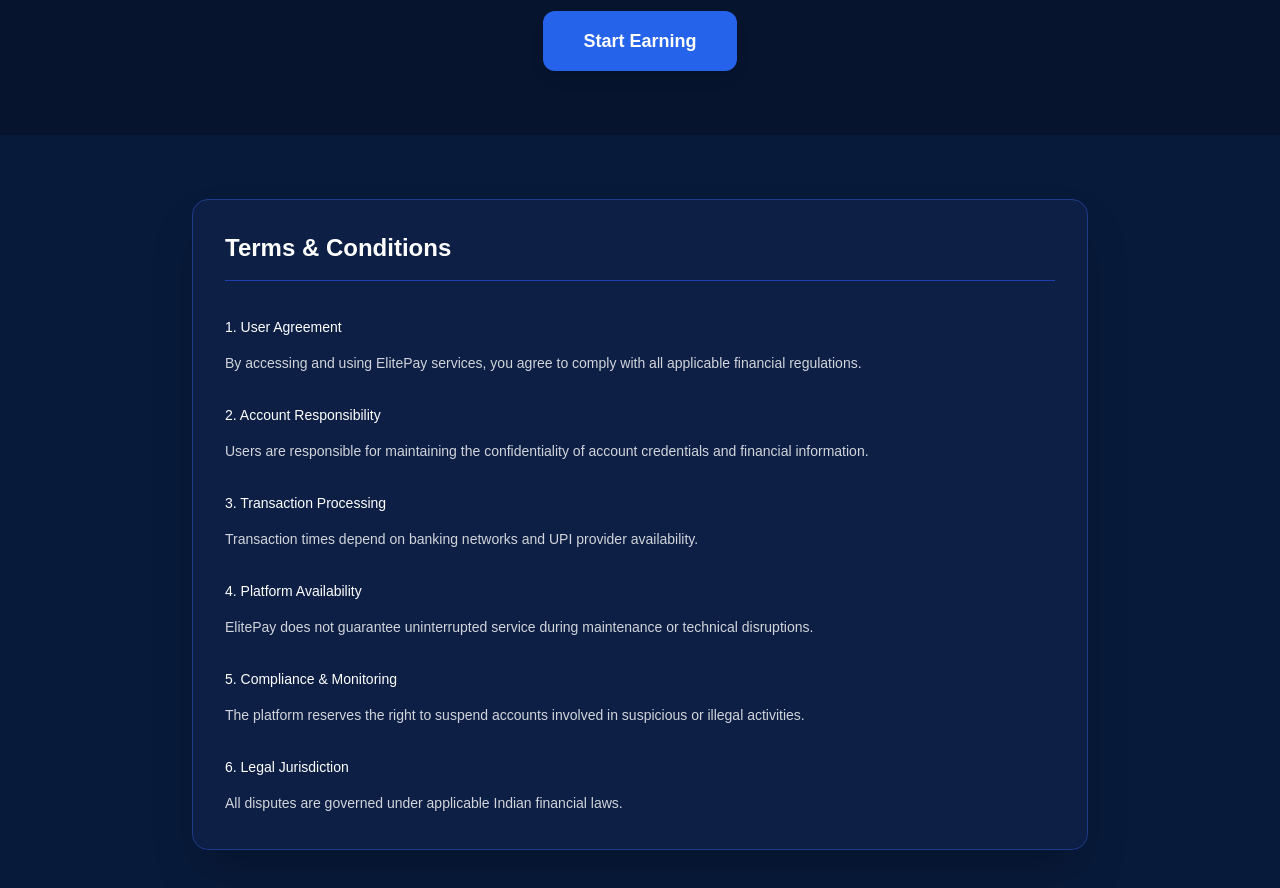
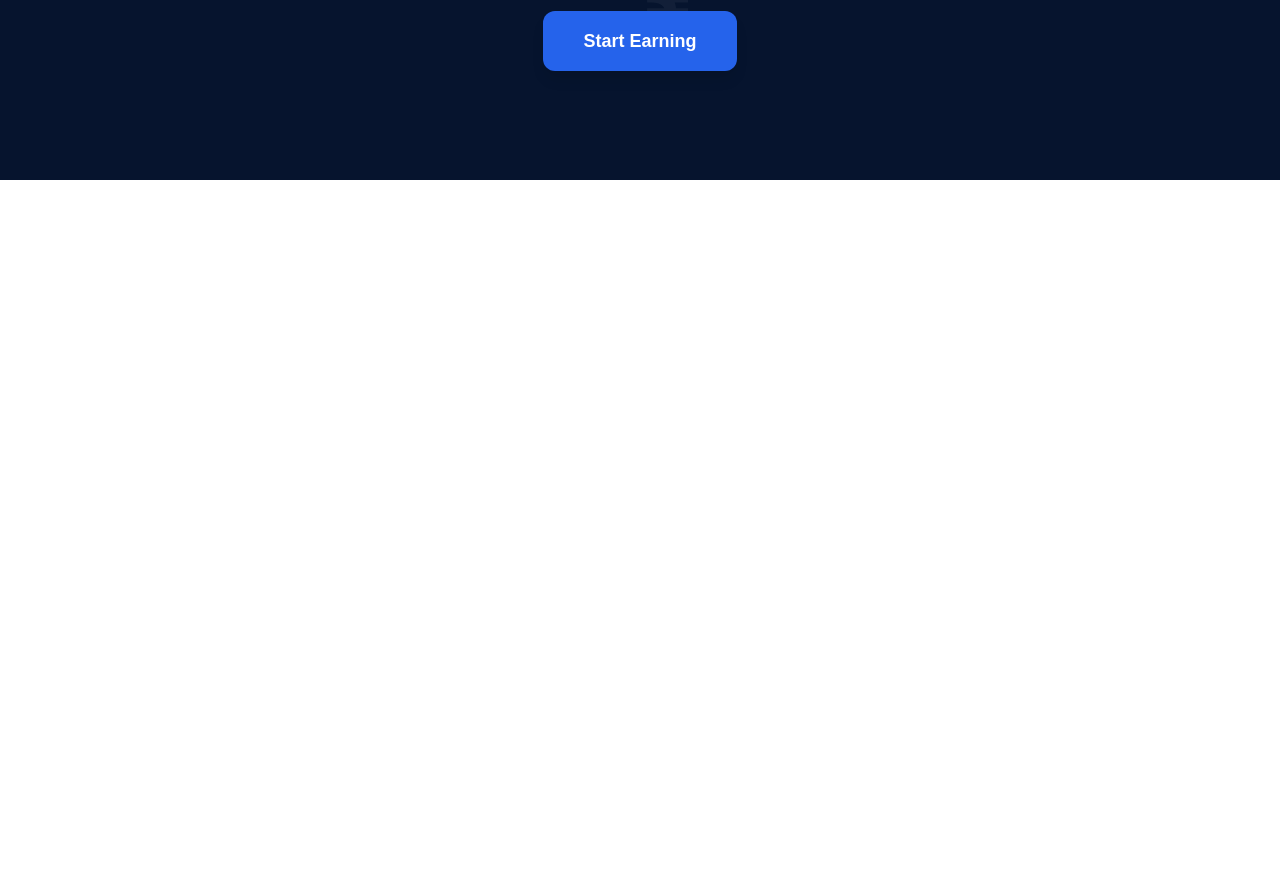
Before and after one commit to luverefounder-del/fintech-dashboard, a Next.js app: page / in a window 1280 px wide. Shown: the part 620-1508 px from the top of the page. After the commit the page ends 800 px from the top, so only its background shows below. Built offline with nearby package versions, Linux system fonts and the light colour scheme.

Commit message:
feat: redirect start earning to auth page

```diff
--- a/app/page.tsx
+++ b/app/page.tsx
@@ -1,41 +1,36 @@
 "use client";
-
 import Link from "next/link";
 
 export default function Home() {
   return (
     <div className="min-h-screen bg-[#06142e] text-white relative overflow-hidden">
 
-      {/* Floating INR Animation (Safe - does NOT block clicks) */}
-      <div className="absolute inset-0 pointer-events-none overflow-hidden z-0">
+      {/* INR Animation */}
+      <div className="absolute inset-0 pointer-events-none z-0">
         <span className="rupee r1">₹</span>
         <span className="rupee r2">₹</span>
         <span className="rupee r3">₹</span>
-        <span className="rupee r4">₹</span>
       </div>
 
       {/* Navbar */}
       <nav className="relative z-20 flex items-center px-6 py-4 bg-[#081a3a] border-b border-blue-900">
-        <div className="flex items-center gap-3">
         <img
           src="/IMG_20260303_022001_156.jpg"
-            alt="ElitePay"
           className="w-10 h-10 rounded-md object-cover"
+          alt="logo"
         />
-          <span className="text-xl font-semibold text-blue-400">
+        <span className="ml-3 text-xl font-semibold text-blue-400">
           ElitePay
         </span>
-        </div>
       </nav>
 
-      {/* Hero Section */}
+      {/* Hero */}
       <section className="relative z-20 text-center px-6 py-16">
-
         <div className="flex justify-center mb-8">
           <img
             src="/IMG_20260303_022001_156.jpg"
-            alt="ElitePay Official"
             className="w-40 h-40 rounded-2xl shadow-xl object-cover"
+            alt="hero"
           />
         </div>
 
@@ -53,61 +48,15 @@
           merchants across India. Lightning-fast UPI transactions with 99.99% uptime.
         </p>
 
-        {/* CLICKABLE BUTTON */}
-        <div className="mt-10 relative z-30">
-          <Link href="/dashboard">
-            <button className="bg-blue-600 hover:bg-blue-700 transition px-10 py-4 rounded-xl text-lg font-semibold shadow-lg cursor-pointer">
+        <div className="mt-10">
+          <Link href="/auth">
+            <button className="bg-blue-600 hover:bg-blue-700 transition px-10 py-4 rounded-xl text-lg font-semibold shadow-lg">
               Start Earning
             </button>
           </Link>
         </div>
-
       </section>
 
-      {/* Professional Terms */}
-      <section className="relative z-20 bg-[#081a3a] px-6 py-16">
-        <div className="max-w-4xl mx-auto bg-[#0d1f45] p-8 rounded-2xl shadow-2xl border border-blue-900">
-          <h2 className="text-2xl font-semibold text-white mb-8 border-b border-blue-800 pb-4">
-            Terms & Conditions
-          </h2>
-
-          <div className="space-y-6 text-gray-300 text-sm leading-7">
-
-            <div>
-              <h3 className="text-white font-medium mb-2">1. User Agreement</h3>
-              <p>By accessing and using ElitePay services, you agree to comply with all applicable financial regulations.</p>
-            </div>
-
-            <div>
-              <h3 className="text-white font-medium mb-2">2. Account Responsibility</h3>
-              <p>Users are responsible for maintaining the confidentiality of account credentials and financial information.</p>
-            </div>
-
-            <div>
-              <h3 className="text-white font-medium mb-2">3. Transaction Processing</h3>
-              <p>Transaction times depend on banking networks and UPI provider availability.</p>
-            </div>
-
-            <div>
-              <h3 className="text-white font-medium mb-2">4. Platform Availability</h3>
-              <p>ElitePay does not guarantee uninterrupted service during maintenance or technical disruptions.</p>
-            </div>
-
-            <div>
-              <h3 className="text-white font-medium mb-2">5. Compliance & Monitoring</h3>
-              <p>The platform reserves the right to suspend accounts involved in suspicious or illegal activities.</p>
-            </div>
-
-            <div>
-              <h3 className="text-white font-medium mb-2">6. Legal Jurisdiction</h3>
-              <p>All disputes are governed under applicable Indian financial laws.</p>
-            </div>
-
-          </div>
-        </div>
-      </section>
-
-      {/* INR Animation CSS */}
       <style jsx>{`
         .rupee {
           position: absolute;
@@ -116,18 +65,15 @@
           color: rgba(255,255,255,0.05);
           animation: floatUp 12s linear infinite;
         }
-
         .r1 { left: 10%; animation-delay: 0s; }
-        .r2 { left: 40%; animation-delay: 3s; }
-        .r3 { left: 70%; animation-delay: 6s; }
-        .r4 { left: 85%; animation-delay: 9s; }
+        .r2 { left: 50%; animation-delay: 4s; }
+        .r3 { left: 80%; animation-delay: 8s; }
 
         @keyframes floatUp {
-          0% { transform: translateY(100vh) rotate(0deg); }
-          100% { transform: translateY(-120vh) rotate(360deg); }
+          0% { transform: translateY(100vh); }
+          100% { transform: translateY(-120vh); }
         }
       `}</style>
-
     </div>
   );
 }
```
Lines whose indentation alone changed are shown as unchanged.
